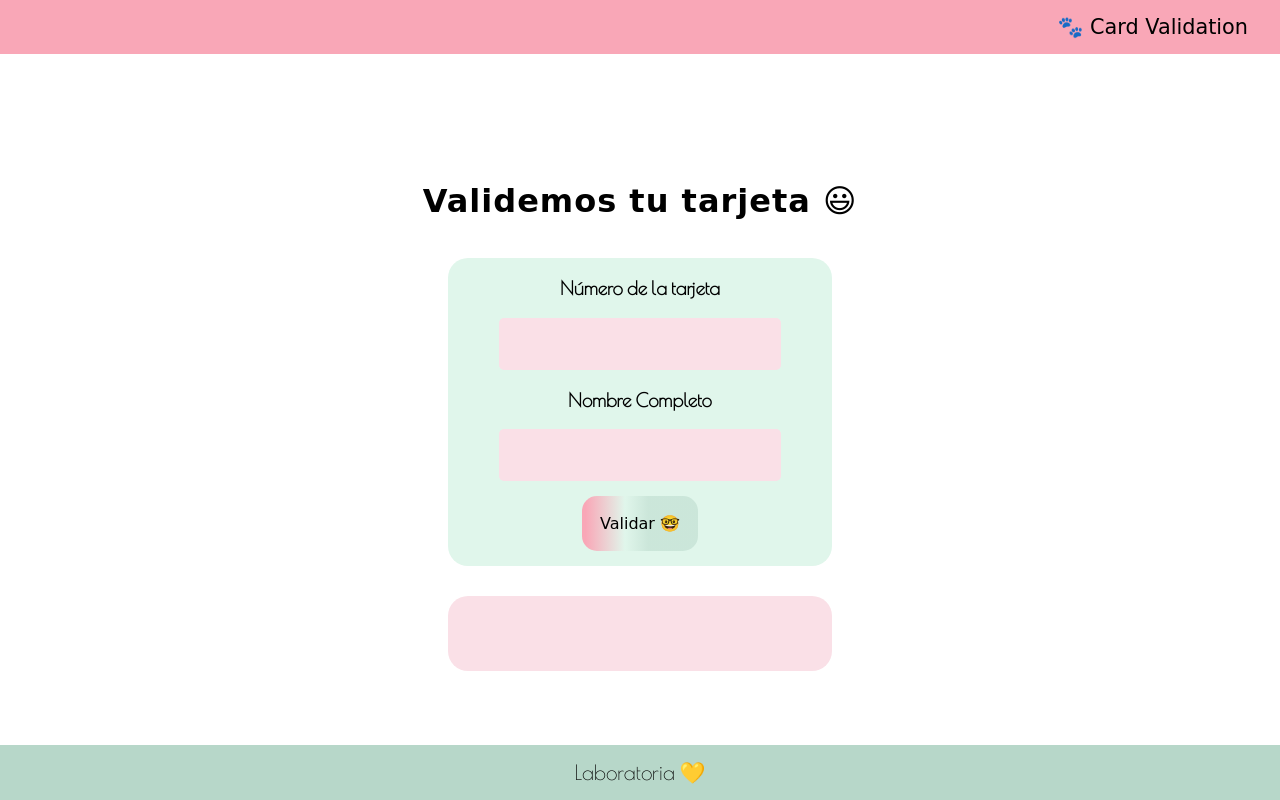
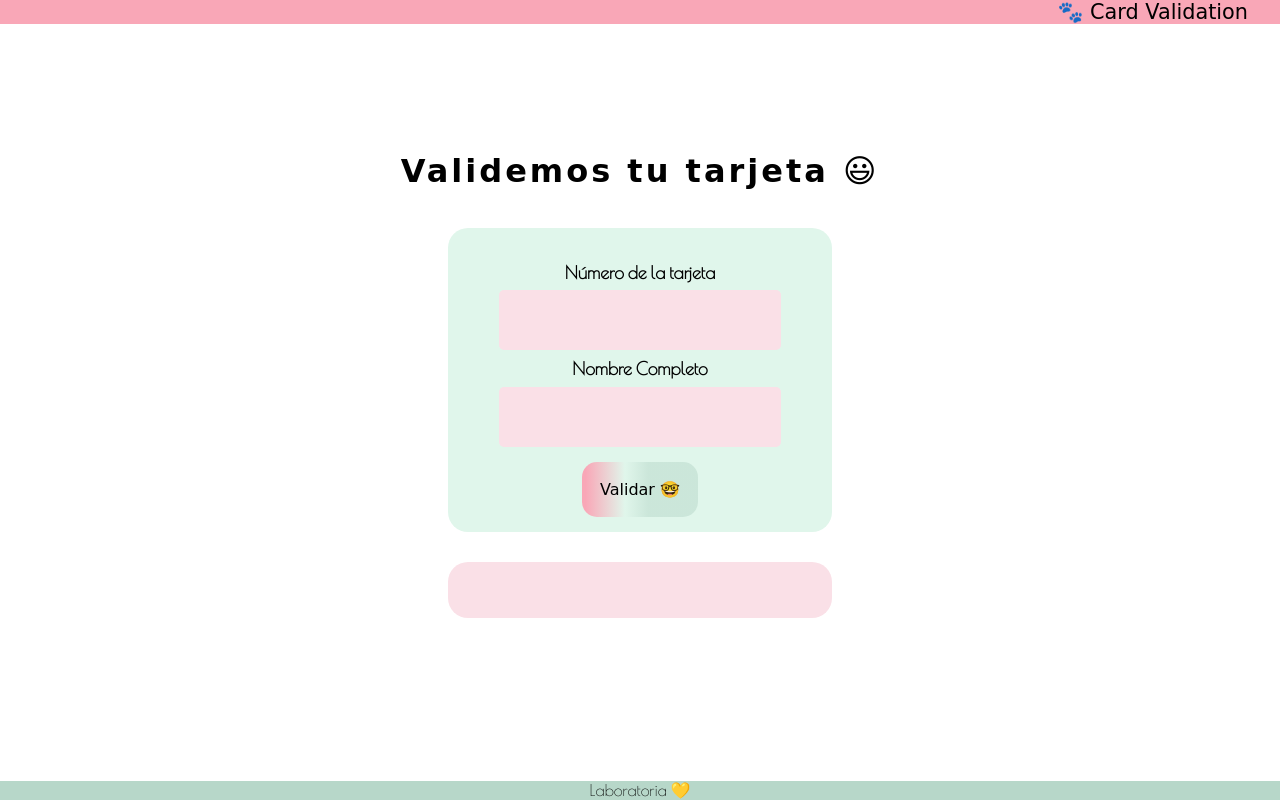
Before and after one commit to yinethz/DEV005-card-validation, a website with bundled scripts: page src/index.html in a window 1280 px wide. Built offline with nearby package versions, Linux system fonts and the light colour scheme; a web font is replaced by a local one.

Commit message:
feta: corrections in html semantics

```diff
--- a/src/index.html
+++ b/src/index.html
@@ -15,28 +15,26 @@
 
 <body>
   <header>
-    <p class="title">🐾 Card Validation</p>
+    <span class="title">🐾 Card Validation</span>
   </header>
   <main>
     <h1>Validemos tu tarjeta 😃</h1>
     <form id="validateForm" class="container">
-      <h3>Número de la tarjeta</h3>
+      <label>Número de la tarjeta</label>
       <input id="cardNumber" type="number" required />
-      <h3>Nombre Completo</h3>
+      <label>Nombre Completo</label>
       <input id="name" type="text" required />
       <!-- <a type="submit" onclick="validar()">Validar 🤓</a> -->
       <button type="submit">Validar 🤓</button>
     </form>
     <!-- <div class="deco"></div> -->
     <section class="container imp">
-      <h3 id="dataRecorded"></h3>
-      <h3 id="cardValid"></h3>
+      <div id="dataRecorded"></div>
+      <div id="cardValid"></div>
     </section>
   </main>
-  <footer>
-    <p class="footer">
-      Laboratoria 💛
-    </p>
+  <footer class="footer">
+    Laboratoria 💛
   </footer>
   <script src="index.js" type="module"></script>
 </body>
--- a/src/style.css
+++ b/src/style.css
@@ -24,10 +24,10 @@ h1 {
   text-align: center;
   margin-block-start: 10%;
   margin-block-end: 3%;
-  letter-spacing: 1px;
+  letter-spacing: 3px;
 }
 
-p {
+span {
   margin: 0%;
   padding: 15px 32px;
   font-size: 1.3em;
@@ -35,7 +35,6 @@ p {
 
 .container {
   min-height: 100%;
-  margin: 0 auto -142px;
   font-family: var(--font-secondary);
   border-radius: 20px;
   background-color: var(--color-two);
@@ -45,6 +44,17 @@ p {
   flex-direction: column;
   align-items: center;
   margin: auto;
+  padding-top: 2%;
+}
+
+label,
+#cardValid,
+#dataRecorded {
+  font-size: 1.1em;
+  margin-block-start: 2%;
+  margin-block-end: 2%;
+  font-weight: 600;
+
 }
 
 .imp {
@@ -62,6 +72,9 @@ input {
   /*border-bottom: 1px solid #f9a7b7;*/
   padding: 18px;
   letter-spacing: 2px;
+  font-weight: 600;
+  font-size: 1.3em;
+
 }
 
 input[type=number]::-webkit-inner-spin-button,
```
